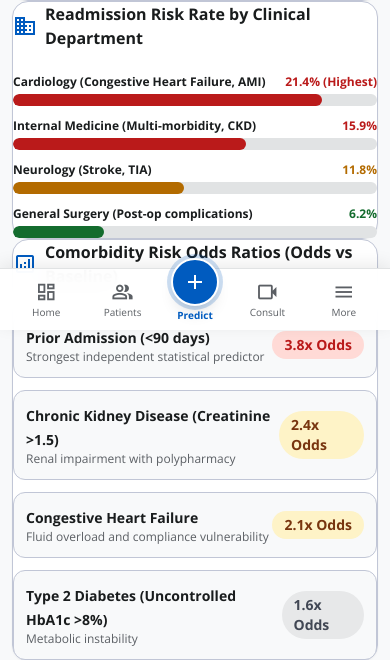
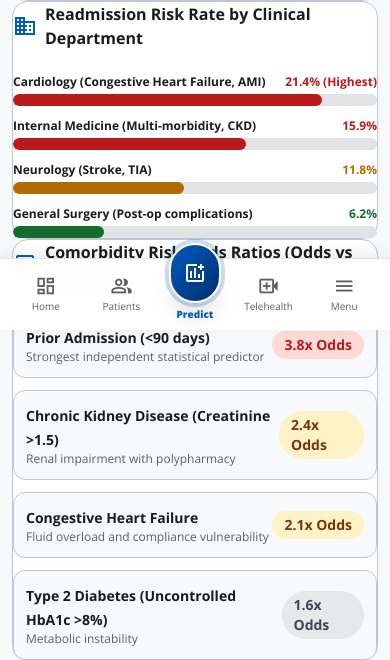
Before and after one commit to Ranjeet7680/Hospital-Readmission-Predictor, a FastAPI app: page /analytics in a window 390 px wide. Shown: the part 514-1174 px from the top of the page. Run offline with FastAPI, Linux system fonts and the light colour scheme; parts of the project's set-up code (start-up, migrations or seed data) failed here and were passed over; some libraries are stand-ins or nearby versions.

Commit message:
feat: complete responsive mobile UI optimization across all pages, drawer navigation, and touch controls

```diff
--- a/templates/base.html
+++ b/templates/base.html
@@ -640,10 +640,17 @@
                             </div>
                         </div>
 
-                        <!-- Group 5: Settings -->
+                        <!-- Group 5: System & Resources -->
                         <div>
-                            <span class="text-[10px] uppercase font-bold text-secondary tracking-wider block px-2 mb-1">System</span>
+                            <span class="text-[10px] uppercase font-bold text-secondary tracking-wider block px-2 mb-1">System & Knowledge</span>
                             <div class="space-y-0.5">
+                                <a href="/ebook" target="_blank" class="flex items-center justify-between px-3 py-2 rounded-xl text-primary bg-primary/5 hover:bg-primary/10 border border-primary/20">
+                                    <div class="flex items-center gap-2.5">
+                                        <span class="material-symbols-outlined text-[18px] text-primary">menu_book</span>
+                                        <span class="font-bold">Master eBook (88 Ch)</span>
+                                    </div>
+                                    <span class="px-1.5 py-0.5 rounded text-[9px] bg-primary text-white font-bold">PDF</span>
+                                </a>
                                 <a href="/settings" class="flex items-center gap-2.5 px-3 py-2 rounded-xl text-on-surface hover:bg-surface-container">
                                     <span class="material-symbols-outlined text-[18px] text-secondary">settings</span>
                                     <span>Account & Settings</span>
@@ -659,9 +666,9 @@
 
                 <!-- Drawer Logout -->
                 <div class="pt-3 border-t border-surface-variant mt-4">
-                    <a href="/auth/landing" class="flex items-center gap-2 px-3 py-2 text-error font-bold text-xs hover:bg-error/10 rounded-xl">
+                    <a href="/logout" class="flex items-center gap-2 px-3 py-2.5 text-error font-bold text-xs hover:bg-error-container/30 rounded-xl transition-colors">
                         <span class="material-symbols-outlined text-base">logout</span>
-                        <span>Sign Out / Switch Role</span>
+                        <span>Sign Out / Lock Session</span>
                     </a>
                 </div>
 
@@ -671,7 +678,7 @@
         <!-- ========================================================================= -->
         <!-- MOBILE BOTTOM NAVIGATION (Fixed above safe-area)                          -->
         <!-- ========================================================================= -->
-        <nav class="fixed bottom-0 left-0 w-full z-40 flex justify-around items-center px-2 pb-[calc(env(safe-area-inset-bottom,0px)+6px)] pt-2 md:hidden bg-white/95 backdrop-blur-md shadow-[0_-4px_16px_rgba(0,0,0,0.08)] border-t border-surface-variant">
+        <nav class="fixed bottom-0 left-0 w-full z-40 flex justify-around items-center px-2 pb-[calc(env(safe-area-inset-bottom,0px)+8px)] pt-2 md:hidden bg-white/95 backdrop-blur-md shadow-[0_-4px_16px_rgba(0,0,0,0.08)] border-t border-surface-variant">
             <!-- 1. Home -->
             <a href="/dashboard" class="flex flex-col items-center justify-center w-14 py-1 {% if active_page == 'dashboard' %}text-primary font-bold{% else %}text-secondary{% endif %}">
                 <span class="material-symbols-outlined text-[22px] {% if active_page == 'dashboard' %}fill-icon{% endif %}">dashboard</span>
@@ -684,24 +691,24 @@
                 <span class="text-[10px] mt-0.5">Patients</span>
             </a>
 
-            <!-- 3. Elevated Predict Button -->
-            <a href="/prediction/new" class="flex flex-col items-center justify-center -mt-5 group">
-                <div class="w-12 h-12 rounded-full bg-primary text-white shadow-lg flex items-center justify-center group-hover:scale-105 transition-transform border-2 border-white ring-4 ring-primary/20">
-                    <span class="material-symbols-outlined text-2xl">add</span>
+            <!-- 3. Elevated Center Predict Button -->
+            <a href="/prediction/new" class="flex flex-col items-center justify-center -mt-6 group">
+                <div class="w-13 h-13 p-3 rounded-full bg-gradient-to-br from-primary to-[#002f6c] text-white shadow-xl flex items-center justify-center group-hover:scale-105 group-active:scale-95 transition-all border-2 border-white ring-4 ring-primary/20">
+                    <span class="material-symbols-outlined text-2xl">add_chart</span>
                 </div>
-                <span class="text-[10px] font-bold text-primary mt-0.5">Predict</span>
+                <span class="text-[10px] font-extrabold text-primary mt-1">Predict</span>
             </a>
 
-            <!-- 4. Consult -->
-            <a href="/consultation/careai" class="flex flex-col items-center justify-center w-14 py-1 {% if active_page == 'video_consult' %}text-primary font-bold{% else %}text-secondary{% endif %}">
-                <span class="material-symbols-outlined text-[22px]">videocam</span>
-                <span class="text-[10px] mt-0.5">Consult</span>
+            <!-- 4. Telehealth -->
+            <a href="/telemedicine" class="flex flex-col items-center justify-center w-14 py-1 {% if active_page == 'video_consult' %}text-primary font-bold{% else %}text-secondary{% endif %}">
+                <span class="material-symbols-outlined text-[22px]">video_call</span>
+                <span class="text-[10px] mt-0.5">Telehealth</span>
             </a>
 
             <!-- 5. More / Menu -->
             <button onclick="openMobileDrawer()" class="flex flex-col items-center justify-center w-14 py-1 text-secondary hover:text-on-surface">
                 <span class="material-symbols-outlined text-[22px]">menu</span>
-                <span class="text-[10px] mt-0.5">More</span>
+                <span class="text-[10px] mt-0.5">Menu</span>
             </button>
         </nav>
     </div>
```
